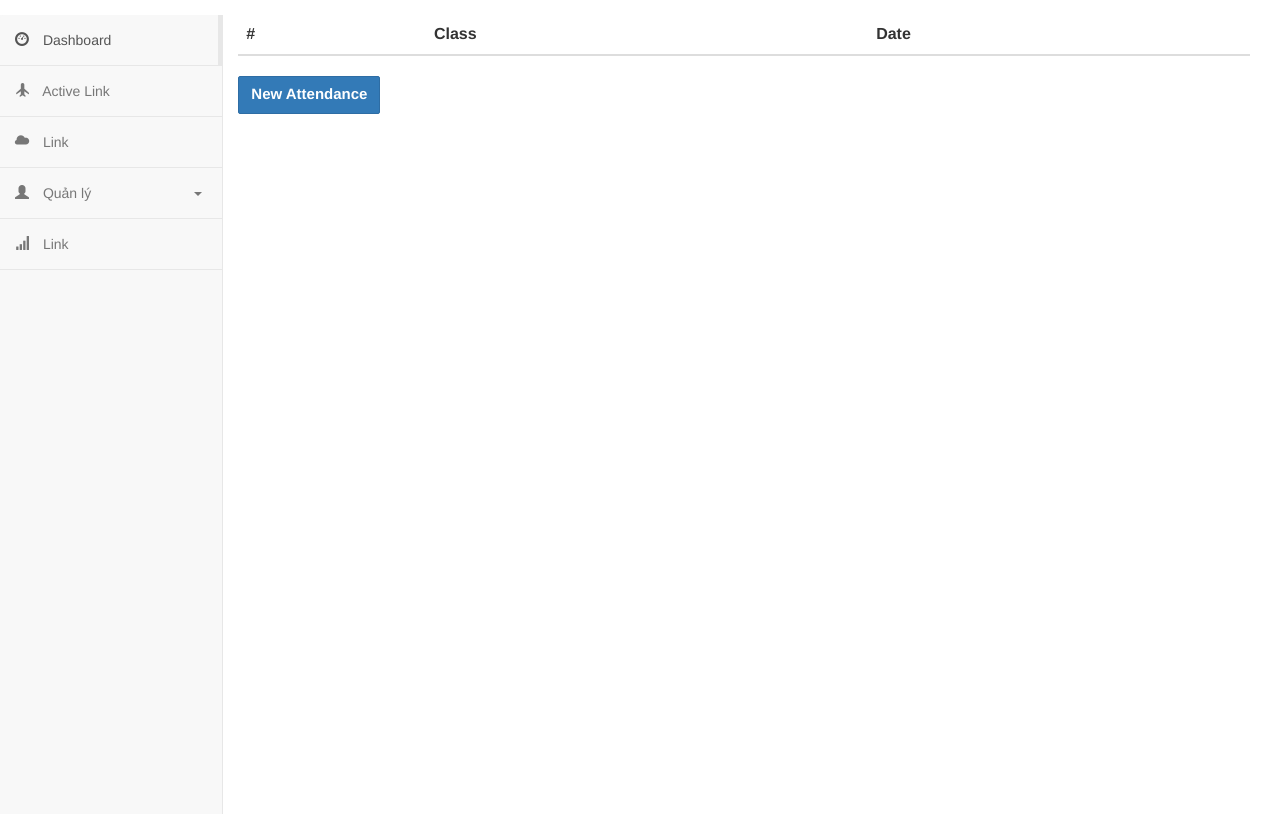
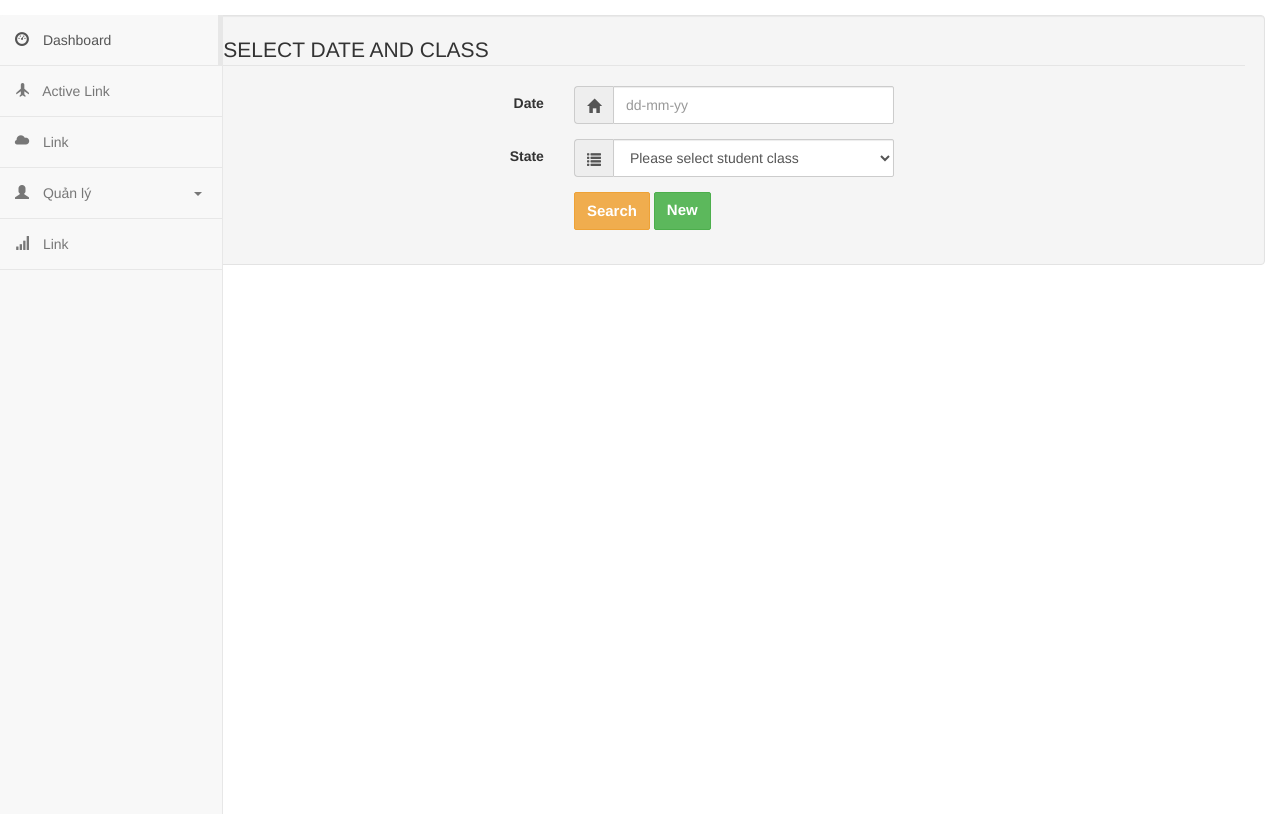
Before and after one commit to MrVu/School-Management, a Flask app: page /admin/attendancequery in a window 1280 px wide. Shown: the part 55-869 px from the top of the page. Run offline with Flask 2, Linux system fonts and the light colour scheme; a user stored in the database is signed in; tables that the repository leaves empty hold one stand-in row (values such as "Sample post"); lists and menus that the app fills with data are empty; some libraries are stand-ins or nearby versions.

Commit message:
add Attendance

```diff
--- a/app/main/forms.py
+++ b/app/main/forms.py
@@ -20,4 +20,4 @@ class AttendanceForm(FlaskForm):
 
 class AttendanceQuery(FlaskForm):
     date = StringField('Date')
-    submit= SubmitField('Submit')
+    submit= SubmitField('Search')
--- a/app/main/views.py
+++ b/app/main/views.py
@@ -4,6 +4,8 @@ from .forms import SubjectsAdd, StudentForm, AttendanceClass, AttendanceForm, At
 from . import main
 from app.models import Subject, User, Student, Attendance
 from app import db
+from datetime import datetime
+import time
 
 
 @main.route('/', methods=['GET', 'POST'])
@@ -133,26 +135,39 @@ def newAttendance():
 @main.route('/admin/newattendance/<int:id>', methods=['GET', 'POST'])
 @login_required
 def newAttendanceQuery(id):
-    students= Student.query.filter_by(subject_id=id).all()
+    students = Student.query.filter_by(subject_id=id).all()
     current_subject = Subject.query.get(id)
     form = AttendanceForm()
     if form.validate_on_submit():
         for student in students:
-            absent=request.form.get(student.id)
-            attendance = Attendance(student=student, absent=absent, subject= current_subject)
+            absent = request.form.get(student.id)
+            attendance = Attendance(student=student, absent=absent, subject=current_subject)
             db.session.add(attendance)
         db.session.commit()
         return redirect(url_for('main.index'))
-    return render_template('admin/attendanceform.html', form=form ,students=students)
+    return render_template('admin/attendanceform.html', form=form, students=students)
 
-@main.route('/admin/attendancequery')
+
+@main.route('/admin/attendancequery', methods=['GET', 'POST'])
 @login_required
 def attendanceQuery():
-    form =AttendanceQuery()
+    form = AttendanceQuery()
     subjects = Subject.query.all()
     if form.validate_on_submit():
         subject = Subject.query.filter_by(name=request.form.get('subject')).first()
-        raw_date= form.date.data
-        return redirect(url_for('main.getAttendances', id= subject.id, date=raw_date))
-    return render_template('admin/attendances.html', subjects=subjects)
+        raw_date = form.date.data
+        return redirect(url_for('main.getAttendance', id=subject.id, raw_date=raw_date))
+    return render_template('admin/attendance_query.html', subjects=subjects, form=form)
+
+
+@main.route('/admin/attendance/<int:id>/<raw_date>')
+@login_required
+def getAttendance(id, raw_date):
+    date_plit = raw_date.split('-')
+    date_query = datetime(year=int(date_plit[2]), month=int(date_plit[1]), day=int(date_plit[0]))
+    print(date_query)
+    attendances = Attendance.query.filter(Attendance.subject_id==id,Attendance.date == date_query).all()
+    print(attendances)
+    return render_template('admin/attendances.html', attendances=attendances)
+
 # ----- END ATTENDANCE VIEWS -----#
--- a/app/templates/admin/admin_base.html
+++ b/app/templates/admin/admin_base.html
@@ -87,7 +87,7 @@
                                         <ul class="nav navbar-nav">
                                             <li><a href="{{ url_for('main.getSubjects') }}">Lớp học</a></li>
                                             <li><a href="{{ url_for('main.getStudents') }}">Học viên</a></li>
-                                            <li><a href="#">Điểm danh</a></li>
+                                            <li><a href="{{ url_for('main.attendanceQuery') }}">Điểm danh</a></li>
 
                                             <!-- Dropdown level 2 -->
                                             <li class="panel panel-default" id="dropdown">
--- a/app/templates/admin/attendance_query.html
+++ b/app/templates/admin/attendance_query.html
@@ -6,15 +6,15 @@
 <!-- Form Name -->
 <legend>SELECT DATE AND CLASS</legend>
 
-{{ student_form.csrf_token }}
+{{ form.csrf_token }}
 <!-- Text input-->
 
 <div class="form-group">
-  <label class="col-md-4 control-label">Address</label>
+  <label class="col-md-4 control-label">Date</label>
     <div class="col-md-4 inputGroupContainer">
     <div class="input-group">
         <span class="input-group-addon"><i class="glyphicon glyphicon-home"></i></span>
-        {{ student_form.address(class="form-control", placeholder="Address") }}
+        {{ form.date(class="form-control", placeholder="dd-mm-yy") }}
     </div>
   </div>
 </div>
@@ -43,7 +43,8 @@
 <div class="form-group">
   <label class="col-md-4 control-label"></label>
   <div class="col-md-4">
-      {{ student_form.submit(class="btn btn-warning") }}
+      {{ form.submit(class="btn btn-warning") }}
+      <a href="{{ url_for('main.newAttendance') }}" class="btn btn-success">New</a>
   </div>
 </div>
 
--- a/app/templates/admin/attendances.html
+++ b/app/templates/admin/attendances.html
@@ -5,25 +5,27 @@
   <thead class="thead-dark">
     <tr>
       <th scope="col">#</th>
+      <th scope="col">Student</th>
+      <th scope="col"> Date</th>
       <th scope="col">Class</th>
-      <th scope="col"> Date</th>
+      <th scope="col">Absent</th>
     </tr>
   </thead>
   <tbody>
   {% for attendance in attendances %}
     <tr>
       <th scope="row">{{attendance.id}}</th>
-      <td>{{attendance.subject}}</td>
-      <td>{{attendance.date}}</td>
+      <td>{{attendance.student.name}}</td>
+      <td>{{attendance.date.date()}}</td>
+      <td>{{attendance.subject.name}}</td>
+      <td>{{attendance.absent}}</td>
       <td>
-        <a class="btn btn-danger" href="#">Delete</a>
-        <a class="btn btn-success" href="#">Edit</a>
       </td>
     </tr>
   {% endfor %}
   </tbody>
 </table>
-  <a href="#" class="btn btn-primary">New Attendance</a>
+  <a href="{{ url_for('main.newAttendance') }}" class="btn btn-primary">New Attendance</a>
 
 </div>
 {% endblock %}
--- a/app/templates/admin/class_picking.html
+++ b/app/templates/admin/class_picking.html
@@ -32,6 +32,7 @@
   <label class="col-md-4 control-label"></label>
   <div class="col-md-4">
       {{ class_pick.submit(class="btn btn-warning") }}
+
   </div>
 </div>
 
```
Also changed, not shown: app/templates/admin/students.html (+7 -0 lines), data-dev.sqlite.
